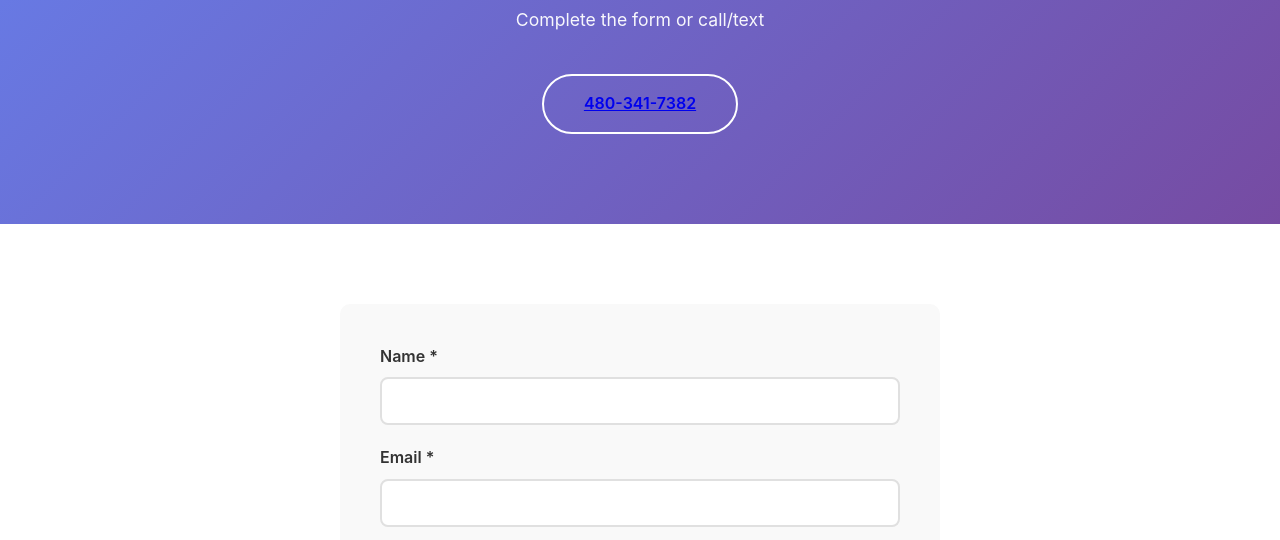
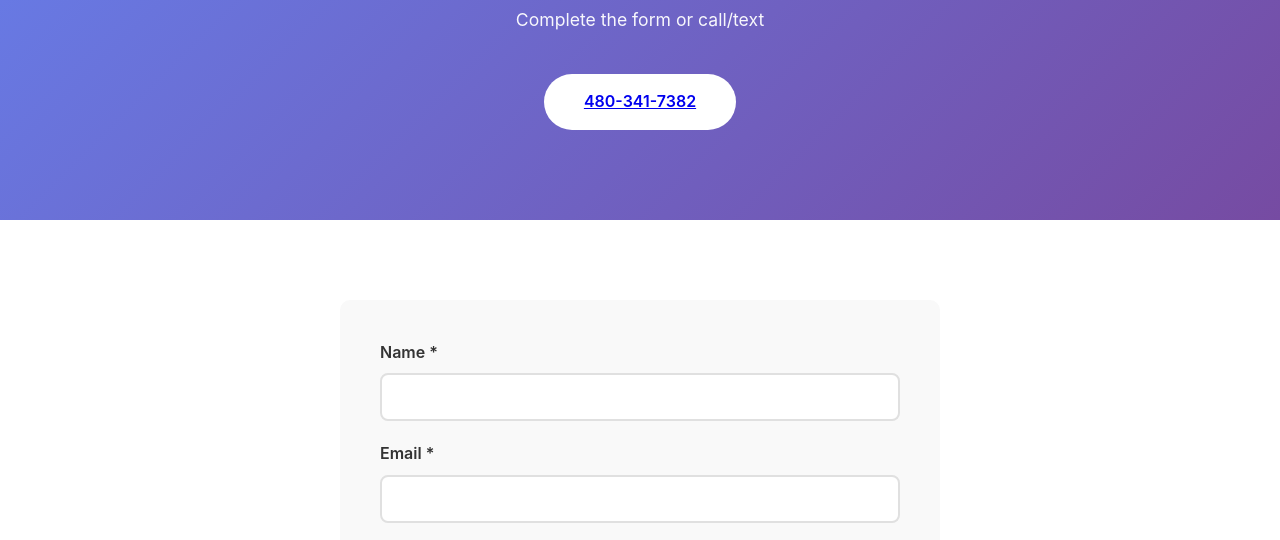
Before and after one commit to Infin-8/STEADYWATCH-QUANTUM-DEMO, a plain HTML site: page contact.html in a window 1280 px wide. Shown: the part 228-768 px from the top of the page. Drawn offline with Linux system fonts and the light colour scheme.

Commit message:
Change CTA button style for contact number

```diff
--- a/contact.html
+++ b/contact.html
@@ -33,7 +33,7 @@
             </h1>
             <p class="subtitle">Complete the form or call/text</p>
             <div style="margin-top: 30px text-shadow: 1px 1px 2px black;">
-                <span class="cta-button secondary"><a href="tel:4803417382">480-341-7382</a></span>
+                <span class="cta-button"><a href="tel:4803417382">480-341-7382</a></span>
             </div>
         </div>
     </header>
```
